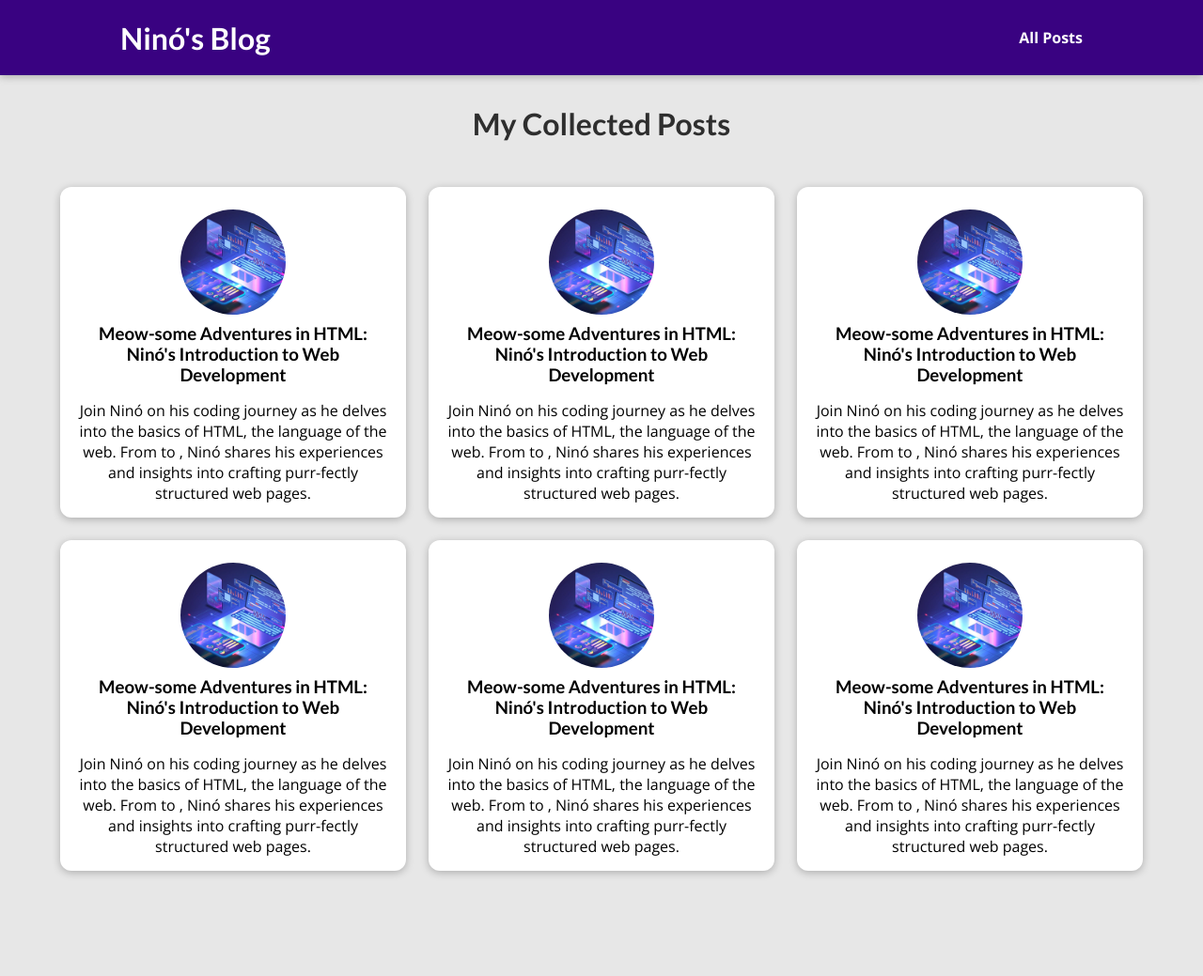
After one commit to azabarnahaju/django-blog, a Django app: template blog/templates/blog/all-posts.html in a window 1280 px wide. The commit adds this page. Shown: the whole page at 94% size. Run offline with Django 5.2, Linux system fonts and the light colour scheme; the template is opened without the code that fills it, so the values that code supplies are empty.

Commit message:
Add hardcoded dummy content to views and design

```diff
--- /dev/null
+++ b/blog/static/blog/all-posts.css
@@ -0,0 +1,43 @@
+body {
+  background-color: #e7e7e7;
+}
+
+#main-navigation {
+  background-color: #390281;
+  box-shadow: 0 2px 8px rgba(0, 0, 0, 0.25);
+}
+
+#all-posts {
+  margin: 7rem auto;
+  width: 90%;
+  max-width: 80rem;
+}
+
+#all-posts h2 {
+  text-align: center;
+  font-size: 2rem;
+  color: #2e2e2e;
+  margin: 3rem 0;
+}
+
+ul {
+  list-style: none;
+  margin: 0;
+  padding: 0;
+  display: grid;
+  grid-template-columns: auto auto auto;
+  gap: 1.5rem;
+}
+
+.post img {
+  width: 7rem;
+  height: 7rem;
+}
+
+.post a {
+  height: 22rem;
+  transform-origin: center;
+  box-shadow: 0 2px 8px rgba(0, 0, 0, 0.25);
+  border-radius: 12px;
+  background-color: white;
+}
--- /dev/null
+++ b/blog/static/blog/post.css
@@ -0,0 +1,46 @@
+.post {
+  display: flex;
+  flex-direction: column;
+  align-items: center;
+  text-align: center;
+
+}
+
+.post a {
+  text-decoration: none;
+  color: black;
+  transition: all 0.2s ease;
+  padding: 1rem;
+}
+
+.post a:hover,
+.post a:active {
+  transform: scale(1.1);
+  background-color: #390281;
+  color: white;
+  border-radius: 1em;
+}
+
+.post img {
+  width: 5rem;
+  height: 5rem;
+  object-fit: cover;
+  border-radius: 50%;
+  margin-top: 0.5em;
+}
+
+.post h3 {
+  margin: 0.25rem 0;
+}
+
+.post time {
+  color: #666666;
+  margin: 0.25rem;
+  font-style: italic;
+  font-size: 0.85rem;
+}
+
+.post:hover time,
+.post:active time {
+  color: white;
+}
--- /dev/null
+++ b/blog/templates/blog/all-posts.html
@@ -0,0 +1,26 @@
+{% extends "base.html" %}
+{% load static %}
+
+{% block page_title %}
+    All my posts
+{% endblock %}
+
+{% block css_files %}
+    <link rel="stylesheet" href="{% static "blog/post.css" %}">
+    <link rel="stylesheet" href="{% static "blog/all-posts.css" %}">
+{% endblock %}
+
+{% block content %}
+    <section id="all-posts">
+        <h2>My Collected Posts</h2>
+
+    <ul>
+        {% include "blog/includes/post.html" %}
+        {% include "blog/includes/post.html" %}
+        {% include "blog/includes/post.html" %}
+        {% include "blog/includes/post.html" %}
+        {% include "blog/includes/post.html" %}
+        {% include "blog/includes/post.html" %}
+    </ul>
+    </section>
+{% endblock %}
--- /dev/null
+++ b/blog/templates/blog/includes/post.html
@@ -0,0 +1,14 @@
+{% load static %}
+
+<li>
+    <article class="post">
+        <a href="{% url "post-detail-page" slug="web-development" %}">
+            <img src="{% static "blog/images/web-dev.jpg" %}" alt="Web Development">
+            <div class="post__content">
+                <h3>Meow-some Adventures in HTML: Ninó's Introduction to Web Development</h3>
+
+                <p>{{ "Join Ninó on his coding journey as he delves into the basics of HTML, the language of the web. From <head> to <body>, Ninó shares his experiences and insights into crafting purr-fectly structured web pages." }}</p>
+            </div>
+        </a>
+    </article>
+</li>
--- a/blog/urls.py
+++ b/blog/urls.py
@@ -4,5 +4,5 @@ from . import views
 urlpatterns = [
     path('', views.index, name='index-page'),
     path('posts', views.posts, name='posts-page'),
-    path('posts/<slug>', views.post_detail, name='post-detail-page'),
+    path('posts/<slug:slug>', views.post_detail, name='post-detail-page'),
 ]
--- a/blog/views.py
+++ b/blog/views.py
@@ -8,8 +8,8 @@ def index(request):
 
 
 def posts(request):
-    pass
+    return render(request, 'blog/all-posts.html')
 
 
 def post_detail(request, slug):
-    pass
+    return render(request, "blog/post-detail.html")
--- a/my_django_site/settings.py
+++ b/my_django_site/settings.py
@@ -124,3 +124,7 @@ STATIC_URL = 'static/'
 # https://docs.djangoproject.com/en/5.0/ref/settings/#default-auto-field
 
 DEFAULT_AUTO_FIELD = 'django.db.models.BigAutoField'
+
+STATICFILES_DIRS = [
+    BASE_DIR / 'static'
+]
--- /dev/null
+++ b/static/app.css
@@ -0,0 +1,48 @@
+@import url('https://fonts.googleapis.com/css2?family=Lato:wght@400;700&family=Open+Sans:wght@400;700&display=swap');
+
+* {
+  box-sizing: border-box;
+}
+
+html {
+  font-family: 'Open Sans', 'Lato', sans-serif;
+}
+
+body {
+  margin: 0;
+}
+
+h1,
+h2,
+h3 {
+  font-family: 'Lato', sans-serif;
+  font-weight: bold;
+}
+
+#main-navigation {
+  width: 100%;
+  height: 5rem;
+  display: flex;
+  justify-content: space-between;
+  align-items: center;
+  padding: 0 10%;
+  position: absolute;
+  top: 0;
+  left: 0;
+}
+
+#main-navigation a {
+  text-decoration: none;
+  color: white;
+  font-weight: bold;
+}
+
+#main-navigation a:hover,
+#main-navigation a:active {
+  color: #cf79f1;
+}
+
+#main-navigation h1 a:hover,
+#main-navigation h1 a:active {
+  color: white;
+}
--- a/templates/base.html
+++ b/templates/base.html
@@ -1,12 +1,22 @@
+{% load static %}
+
 <!DOCTYPE html>
 <html lang="en">
 <head>
     <meta charset="UTF-8">
     <meta name="viewport" content="width=device-width, initial-scale=1.0" />
     <title>{% block page_title %}{% endblock %}</title>
+    <link rel="stylesheet" href="{% static "app.css" %}" />
     {% block css_files %} {% endblock %}
 </head>
 <body>
+    <header id="main-navigation">
+        <h1><a href="{% url "index-page" %}">Ninó's Blog</a></h1>
+        <nav>
+            <a href="{% url "posts-page" %}">All Posts</a>
+        </nav>
+    </header>
+
     {% block content %}
     {% endblock %}
 </body>
```
Also changed, not shown: blog/static/blog/index.css (added, +75 -0 lines), blog/static/blog/post-detail.css (added, +62 -0 lines), blog/templates/blog/index.html (+32 -1 lines), blog/templates/blog/post-detail.html (added, +35 -0 lines), blog/static/blog/images/bootstrap.jpg (added), blog/static/blog/images/debugging.png (added), blog/static/blog/images/nino-6.jpg (added), blog/static/blog/images/web-dev.jpg (added).
